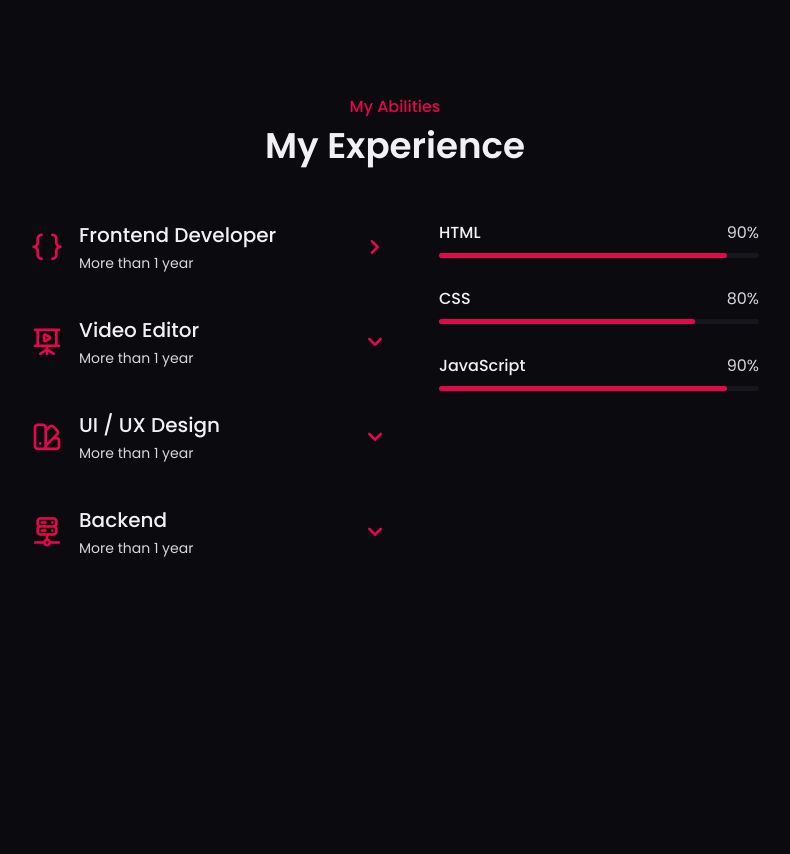
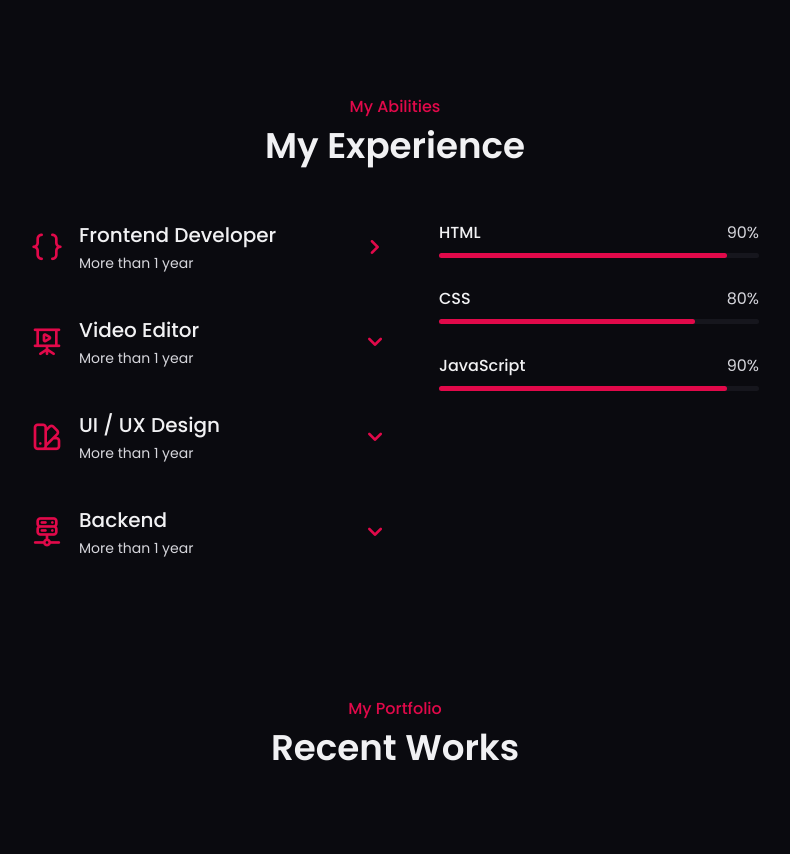
Before and after one commit to sunilsharmapoudel/myportfolio, a plain HTML site: page index.html in a window 1280 px wide. Shown: the part 2090-2944 px from the top of the page, without its empty margins (245-1035 px from the left). Before the commit the page ends 2682 px from the top, so only its background shows below. Drawn offline with nearby package versions, Linux system fonts and the light colour scheme; files whose address does not match are found by name.

Commit message:
Work Section Started

```diff
--- a/index.html
+++ b/index.html
@@ -435,6 +435,9 @@
 
 
     <!-- WORK -->
+    <section class="work section" id="work">
+        <h2 data-heading="My Portfolio" class="section_title"> Recent Works </h2>
+    </section>
 
     <!-- SERVICES -->
 
```
